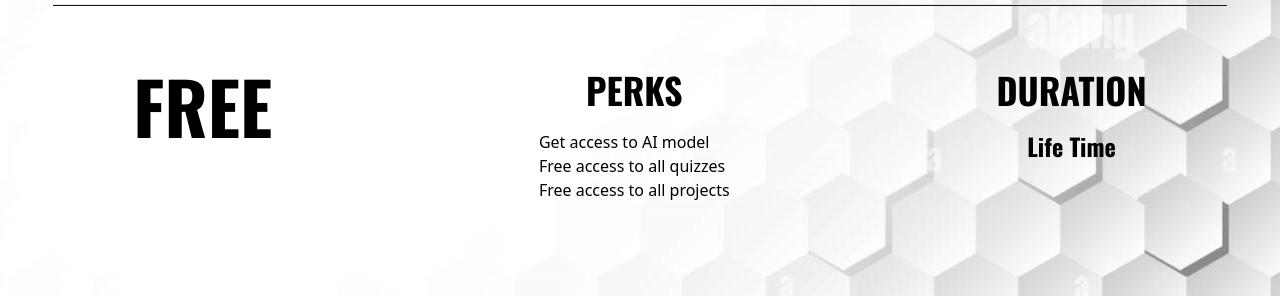
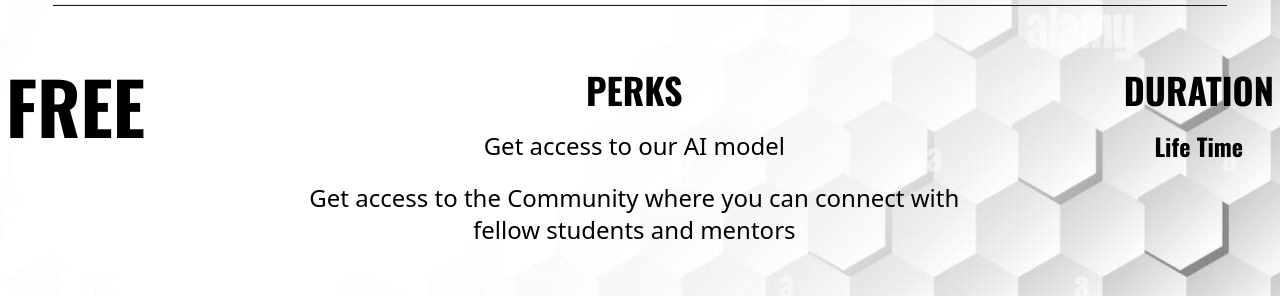
Before and after one commit to sambitsingha/SynthoPrep, a React (Vite) app in the folder client/: page / in a window 1280 px wide. Shown: the part 1840-2136 px from the top of the page. Built offline with nearby package versions, Linux system fonts and the light colour scheme.

Commit message:
Update Catalog component styling and content

```diff
--- a/client/src/components/Homepage/Catalog.jsx
+++ b/client/src/components/Homepage/Catalog.jsx
@@ -12,17 +12,19 @@ const Catalog = () => {
 				Choose your <span className='text-gradient'>path</span>
 			</h1>
 			<hr className='h-[2px] w-11/12 m-auto my-16 bg-gray-900' />
-			<div className='fleex flex-col justify-center items-center'>
-				<div className='flex justify-around items-start'>
+			<div className='flex flex-col'>
+				<div className='flex justify-center items-start'>
 					<h1 className='text-7xl hero-text uppercase'>free</h1>
-					<div>
+					<div className='flex flex-col justify-center items-center'>
 						<h1 className='text-4xl hero-text mb-5 uppercase text-center'>
 							Perks
 						</h1>
-						<ul>
-							<li>Get access to AI model</li>
-							<li>Free access to all quizzes</li>
-							<li>Free access to all projects</li>
+						<ul className='text-2xl w-2/3 text-center'>
+							<li className='mb-5'>Get access to our AI model</li>
+							<li>
+								Get access to the Community where you can connect with fellow
+								students and mentors
+							</li>
 						</ul>
 					</div>
 					<div>
--- a/client/src/components/Homepage/Home.jsx
+++ b/client/src/components/Homepage/Home.jsx
@@ -2,6 +2,7 @@ import React from "react";
 import Hero from "./Hero";
 import About from "./About";
 import Catalog from "./Catalog";
+import Footer from "./Footer";
 const Home = () => {
 	return (
 		<>
@@ -14,6 +15,9 @@ const Home = () => {
 			<section className='h-screen snap-center'>
 				<Catalog />
 			</section>
+			<section className='h-screen snap-center'>
+				<Footer />
+			</section>
 		</>
 	);
 };
```
